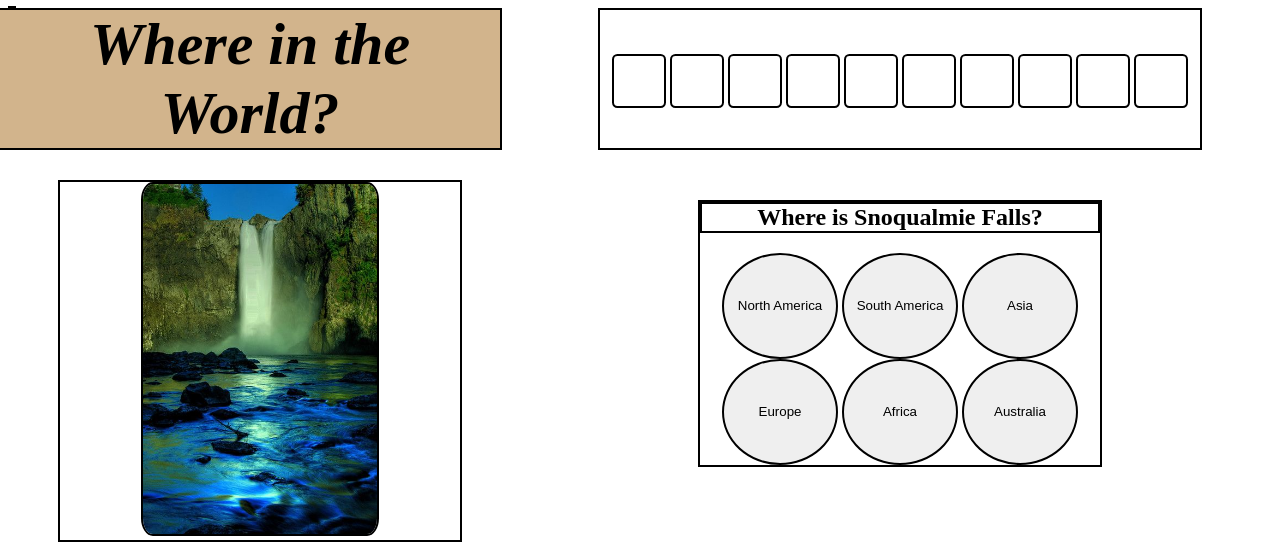
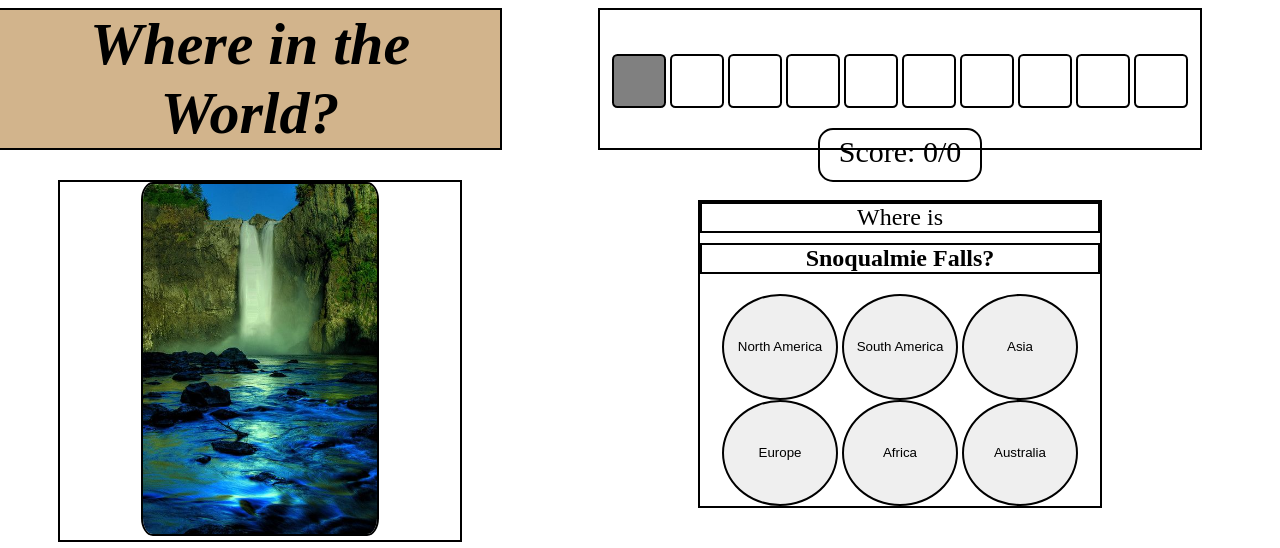
Before and after one commit to ascreven/Guess-the-Location, a PHP site: page /game.html in a window 1280 px wide; the page is wider, and only the part inside the window is pictured. Shown: the top 548 px of that part. Run offline with PHP 8.4, Linux system fonts and the light colour scheme; some libraries are stand-ins or nearby versions.

Commit message:
code works before simplifying

```diff
--- a/project1/game.html
+++ b/project1/game.html
@@ -22,20 +22,16 @@
     <p id=8></p>
     <p id=9></p>
     <p id=10></p>
+    <p class=score></p>
   </div>
   <div class=location>
     <!-- <h2>Snoqualmie Falls</h2> -->
     <img src='snoqualmie_falls.jpg'>
   </div>
-  <!-- score -->
-  <div class=score>
-
-    <p class=score></p>
-
-  </div>
 <!-- options -->
   <div class=options>
-    <h2>Where is Snoqualmie Falls?</h2>
+    <h2>Where is</h2>
+    <h2 class=place>Snoqualmie Falls?</h2>
     <button id=na>North America</button>
     <button id=sa>South America</button>
     <button id=asia>Asia</button>
--- a/project1/script.js
+++ b/project1/script.js
@@ -6,14 +6,21 @@ $(document).ready(function () {
 });
 
   //if they click on North America button they get they get +1 to their score, otherwise they just get one more attempt
-  $(document).ready(function () {
-    $('.next').hide();
-    firstMove();
-  });
+$(document).ready(function () {
+  $('.next').hide();
+  tries = 0;
+  right = 0;
+  score(tries,right);
+  firstMove();
+  $('#1').css('background-color','gray')
+});
+
+function score() {
+  scoreboard = 'Score: ' + right + '/' + tries;
+  $('.score').html(scoreboard);
+}
 
 function firstMove() {
-  tries = 0;
-  right = 0;
   $('#na').on('click', function (){
     right++;
     firstResults();
@@ -24,11 +31,9 @@ function firstMove() {
 }
 function firstResults() {
   $('.options button').off();
-
   $('.next').show();
   tries++;
-  score = this.right + '/' + this.tries;
-  $('.score').html(score);
+  score(tries,right);
   secondMove();
 }
   //second round
--- a/project1/styles.css
+++ b/project1/styles.css
@@ -30,8 +30,14 @@ h1 {
   display: inline-block;
   border-radius: 10%;
   margin-top: 44px;
-  /*margin-left: 2px;*/
   position: relative;
+}
+
+.completion .score {
+  width: 150px;
+  border-radius: 15px;
+  margin-top: 0px;
+  font-size: 30px;
 }
 
 .location {
@@ -56,11 +62,16 @@ img {
   margin-top: 50px;
   margin-right: 170px;
   text-align: center;
-
 }
 
 .options h2 {
   margin-top: 0px;
+  font-weight: lighter;
+}
+
+.options h2.place {
+  font-weight: bolder;
+  margin-top: -10px;
 }
 .options button{
   border-radius: 50%;
```
